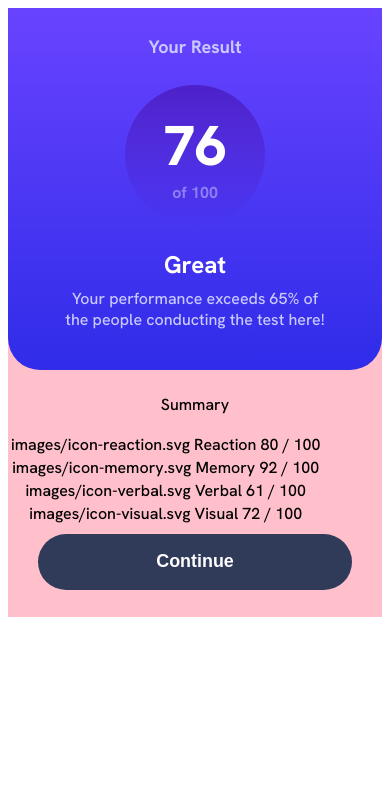
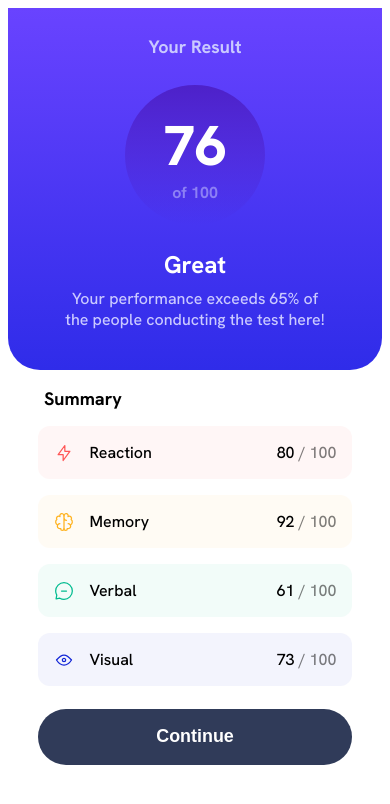
Before and after one commit to QLopes22/result-summary-component, a plain HTML site: page index.html in a window 390 px wide. Drawn offline with Linux system fonts and the light colour scheme.

Commit message:
completed mobile layout and design

```diff
--- a/index.html
+++ b/index.html
@@ -19,27 +19,46 @@
                 <h1 class="big-score">76</h1>
                 <h2 class="full-score">of 100</h2>
             </div>
-
             <p class="motivation">Great</p>
             <p class="motivation-snippet">Your performance exceeds 65% of the people conducting the test here!</p>
        </div>
 
-       <p>Summary</p>
+       <h2 class="sum">Summary</h2>
 
        <div class="summary">
-         <table>
-               <tr class="reaction"></tr>
+            <div class="sum-flex">
+                    <div class="reaction flex">
+                        <img src="./images/icon-reaction.svg" alt="" class="rection-icon">
+                        <div class="sum-container">
+                            <p>Reaction</p>
+                            <p>80 <span>/ 100</span></p>
+                        </div>
+                    </div>
+                    <div class="memory flex">
+                        <img src="./images/icon-memory.svg" alt="" class="memory-icon">
+                        <div class="sum-container">
+                            <p>Memory</p>
+                            <p>92 <span>/ 100</span></p>
+                        </div>
 
-               <!-- <tr class="visual">
-                    <td>icon</td>
-                    <td>visual</td>
-                    <td>80</td>
-                    <td>/ 100</td>
-               </tr> -->
-            </table>
+                    </div>
+                    <div class="verbal flex">
+                        <img src="./images/icon-verbal.svg" alt="" class="verbal-icon">
+                        <div class="sum-container">
+                            <p>Verbal</p>
+                            <p>61 <span>/ 100</span></p>
+                        </div>
 
-       </div>
+                    </div>
+                    <div class="visual flex">
+                        <img src="./images/icon-visual.svg" alt="" class="visual-icon">
+                        <div class="sum-container">
+                            <p>Visual</p>
+                            <p>73 <span>/ 100</span></p>
+                        </div>
 
+                    </div>
+            </div>
             <button>Continue</button>
        </div>
     </div>
--- a/script.js
+++ b/script.js
@@ -9,45 +9,42 @@
 //     data.forEach(grades => {
 //         const tr = document.tr;
 //         const td = document.createElement("td");
-//         td.innerText = "hello niggro";
-
-
 //         tr.append(markup);
 //     });
 // })
 // .catch(error => console.log("error, check your code"));
 
-const grades = [
-    {
-    "category": "Reaction",
-    "score": 80,
-    "icon": "images/icon-reaction.svg"
-  },
-  {
-    "category": "Memory",
-    "score": 92,
-    "icon": "images/icon-memory.svg"
-  },
-  {
-    "category": "Verbal",
-    "score": 61,
-    "icon": "images/icon-verbal.svg"
-  },
-  {
-    "category": "Visual",
-    "score": 72,
-    "icon": "images/icon-visual.svg"
-  }
-];
+// const grades = [
+//     {
+//     "category": "Reaction",
+//     "score": 80,
+//     "icon": "images/icon-reaction.svg"
+//   },
+//   {
+//     "category": "Memory",
+//     "score": 92,
+//     "icon": "images/icon-memory.svg"
+//   },
+//   {
+//     "category": "Verbal",
+//     "score": 61,
+//     "icon": "images/icon-verbal.svg"
+//   },
+//   {
+//     "category": "Visual",
+//     "score": 72,
+//     "icon": "images/icon-visual.svg"
+//   }
+// ];
 
-  console.log(grades);
+//   console.log(grades);
 
-const reaction = document.getElementsByClassName('reaction')[0];
-console.log(reaction);
+// const reaction = document.getElementsByClassName('reaction')[0];
+// console.log(reaction);
 
-grades.forEach((grades, index) => {
-    let reactionChunk = document.createElement('td');
-    let reactionChunkText = document.createTextNode(`${grades.icon} ${grades.category} ${grades.score} / 100 `);
-    reactionChunk.append(reactionChunkText)
-    reaction.append(reactionChunk);
-})
+// grades.forEach((grades, index) => {
+//     let reactionChunk = document.createElement('td');
+//     let reactionChunkText = document.createTextNode(`${grades.icon} ${grades.category} ${grades.score} / 100 `);
+//     reactionChunk.append(reactionChunkText)
+//     reaction.append(reactionChunk);
+// })
--- a/style.css
+++ b/style.css
@@ -18,7 +18,6 @@ body {
 /* Mobile Styles */
 .container {
     width: 23.44rem;
-    background-color: pink;
 }
 
 .hero-section {
@@ -99,33 +98,61 @@ h2 {
     padding-bottom: 40px;
 }
 
-.sum-txt {
+.sum {
     text-align: left;
-    font-size: 1.125rem;
-    font-weight: 700;
-    color: #303b59;
-    padding-left: 2rem;
+    color: black;
+    font-size: 18px;
+    font-weight: 700px;
+    padding: .5em 0 0 2em;
 }
 
-.small-icon {
+.sum-flex {
     display: flex;
-    justify-content: start;
+    flex-direction: column;
+    justify-content: center;
+    width: 19.687rem;
+    gap: 1rem;
+    margin: 1rem auto;
 }
 
-.summary {
+.sum-container {
     display: flex;
     justify-content: space-between;
+    width: 100%;
+}
+
+.flex {
+    display: flex;
+    justify-content: center;
     align-items: center;
 }
 
-.icon-txt {
-    padding: 0;
-    margin: 0;
+.reaction {
+    border-radius: 12px;
+    background: var(--red-95-white, linear-gradient(0deg, rgba(255, 255, 255, 0.95) 0%, rgba(255, 255, 255, 0.95) 100%), #F55);
 }
 
-td {
-    display: flex;
-    flex-direction: column;
+.memory{
+    border-radius: 12px;
+background: var(--yellow-95-white, linear-gradient(0deg, rgba(255, 255, 255, 0.95) 0%, rgba(255, 255, 255, 0.95) 100%), #FFB21E);
+}
+
+.verbal{
+    border-radius: 12px;
+    background: var(--green-95-white, linear-gradient(0deg, rgba(255, 255, 255, 0.95) 0%, rgba(255, 255, 255, 0.95) 100%), #00BB8F);
+}
+
+.visual{
+    border-radius: 12px;
+    background: var(--blue-95-white, linear-gradient(0deg, rgba(255, 255, 255, 0.95) 0%, rgba(255, 255, 255, 0.95) 100%), #1125D6);;
+}
+
+.flex > img {
+    padding-left: 1rem;
+}
+
+span {
+    opacity: .5;
 }
 
 button {
```
